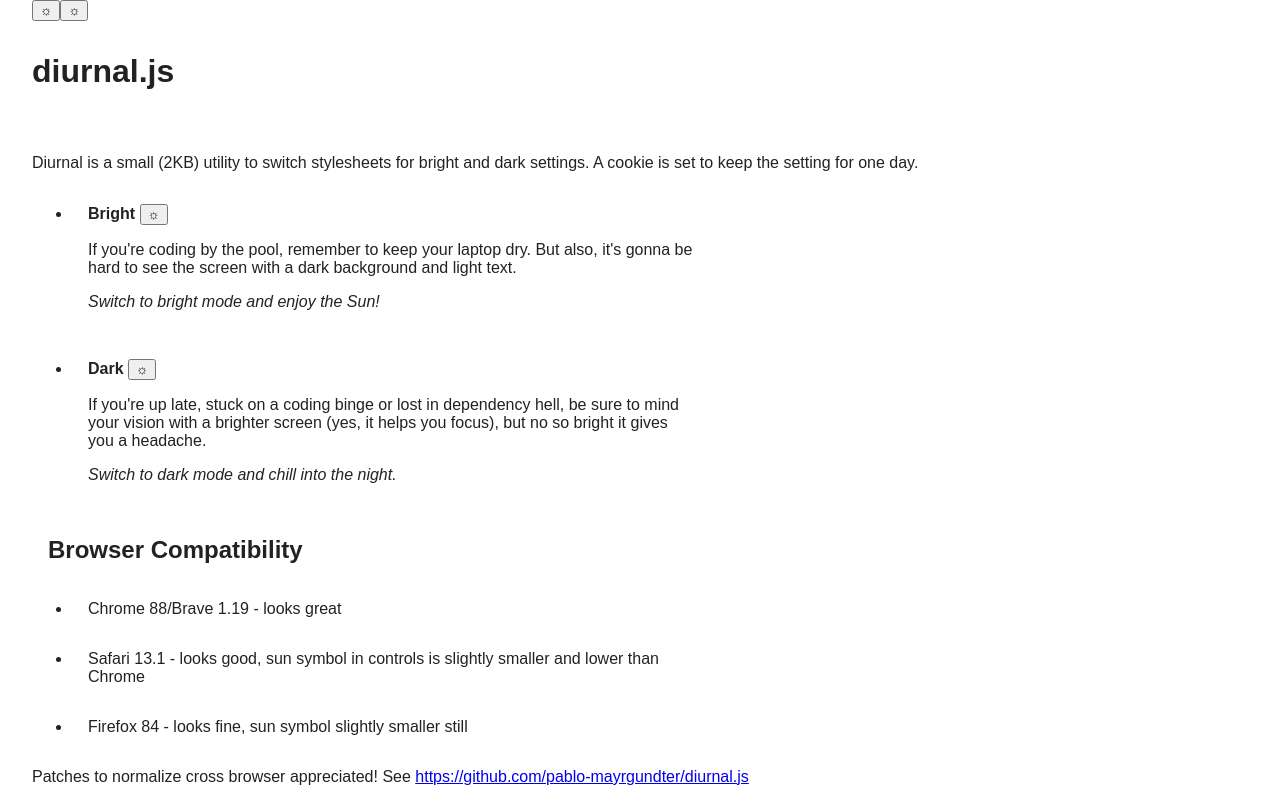
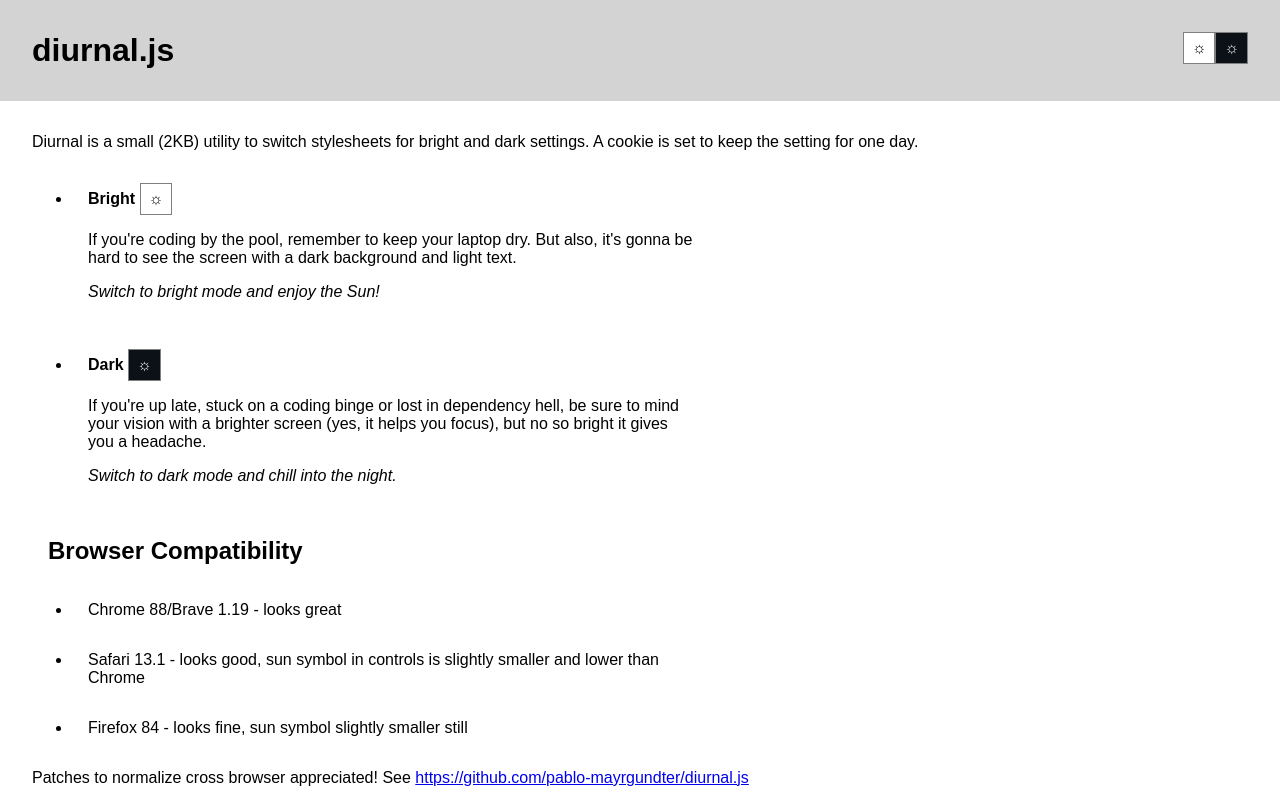
Before and after one commit to pablo-mayrgundter/diurnal.js, a website: page docs/index.html in a window 1280 px wide. Drawn offline with Linux system fonts and the light colour scheme.

Commit message:
Copy diurnal.css to serving.

```diff
--- a/docs/diurnal.css
+++ b/docs/diurnal.css
@@ -1 +1,35 @@
-../diurnal.css
+#diurnal-controls {
+  float: right;
+  margin: 2em;
+}
+
+
+button.diurnal-control {
+  height: 2em;
+  font-size: 1em;
+  text-align: top;
+  padding: 0.25em 0.5em;
+  border: solid 1px grey;
+}
+
+
+.diurnal-bright {
+  background: white;
+  color: black;
+}
+
+
+.diurnal-bright h1 {
+  background:lightgrey;
+}
+
+
+.diurnal-dark {
+  background: #0C1118;
+  color: white;
+}
+
+
+.diurnal-dark h1 {
+  background: #151B23;
+}
```
